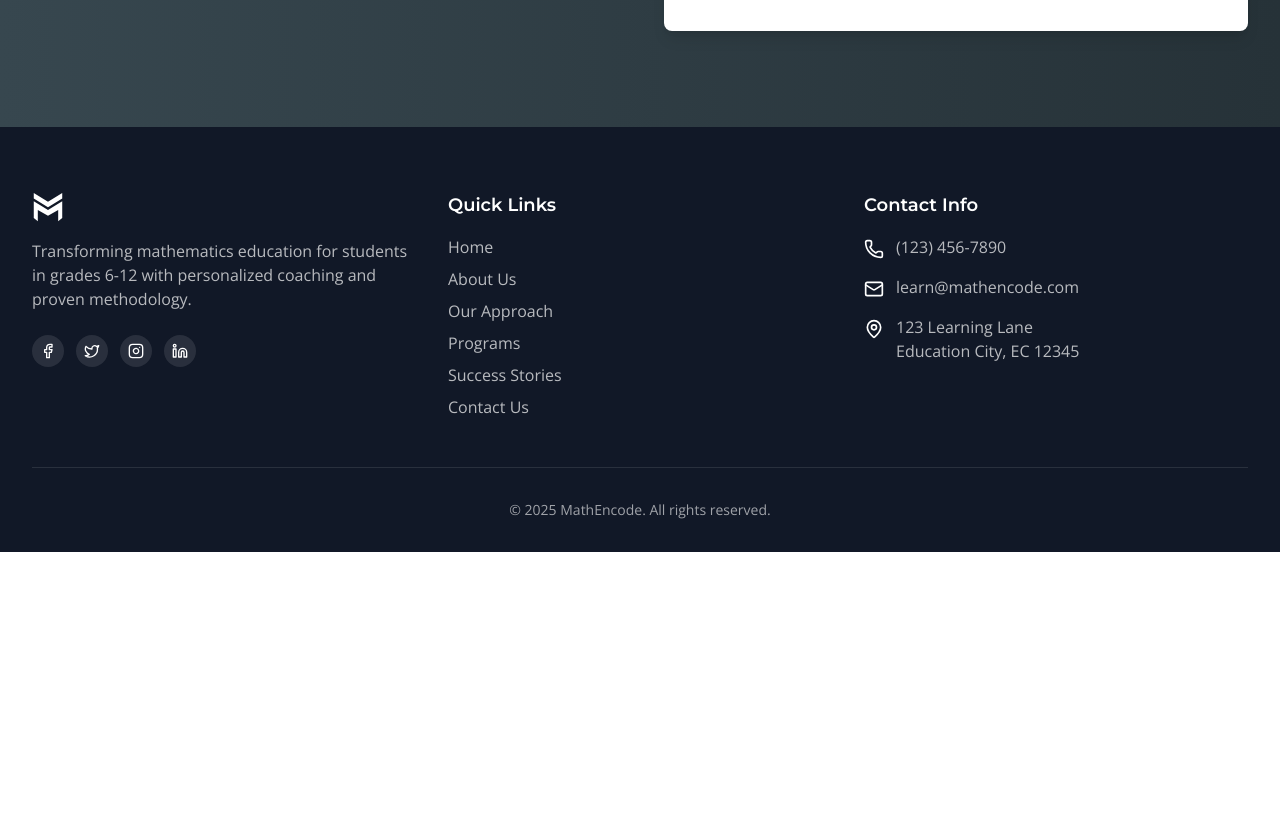
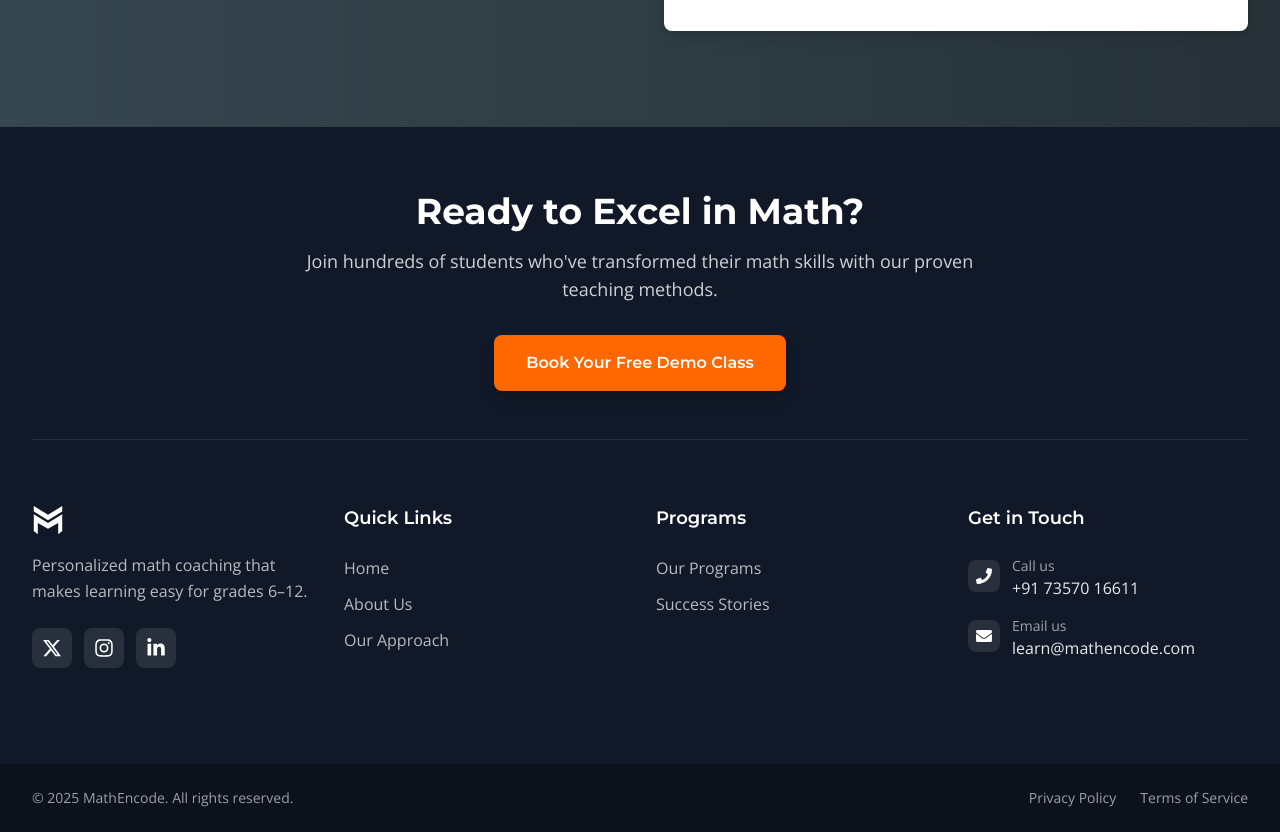
Before and after one commit to chahatkesh/mathencode, a React (Vite) app: page / in a window 1280 px wide. Shown: the part 5381-6213 px from the top of the page. Before the commit the page ends 5933 px from the top, so only its background shows below. Built offline with nearby package versions, Linux system fonts and the light colour scheme.

Commit message:
Refactor components to enhance demo booking functionality; update title in index.html and add react-icons for improved UI

```diff
--- a/index.html
+++ b/index.html
@@ -4,7 +4,7 @@
     <meta charset="UTF-8" />
     <link rel="icon" type="image/svg+xml" href="/favicon.svg" />
     <meta name="viewport" content="width=device-width, initial-scale=1.0" />
-    <title>MathEncode by Chirag Dang</title>
+    <title>MathEncode</title>
   </head>
   <body>
     <div id="root"></div>
--- a/package.json
+++ b/package.json
@@ -13,6 +13,7 @@
     "lucide-react": "^0.483.0",
     "react": "^18.2.0",
     "react-dom": "^18.2.0",
+    "react-icons": "^5.5.0",
     "react-router-dom": "^6.15.0"
   },
   "devDependencies": {
--- a/src/components/Testimonial.jsx
+++ b/src/components/Testimonial.jsx
@@ -1,7 +1,7 @@
 import React, { useState } from "react";
 import { Play } from "lucide-react";
 
-const Testimonial = () => {
+const Testimonial = ({ onBookDemo }) => {
   const [playingVideo, setPlayingVideo] = useState(null);
 
   // Handle video play
@@ -141,7 +141,7 @@ const Testimonial = () => {
           <p className="text-dark/80 mb-6">
             Ready to be our next success story? Join hundreds of students who've transformed their math skills with us.
           </p>
-          <button className="btn-primary">Start Your Math Journey Today</button>
+          <button onClick={onBookDemo} className="btn-primary">Start Your Math Journey Today</button>
         </div>
       </div>
     </section>
--- a/src/layout/Footer.jsx
+++ b/src/layout/Footer.jsx
@@ -1,13 +1,12 @@
 import React from "react";
 import {
-  Phone,
-  Mail,
-  MapPin,
-  Facebook,
-  Twitter,
-  Instagram,
-  Linkedin,
-} from "lucide-react";
+  FaPhone,
+  FaEnvelope,
+  FaMapMarkerAlt,
+  FaInstagram,
+  FaLinkedinIn,
+} from "react-icons/fa";
+import { FaXTwitter } from "react-icons/fa6";
 
 const Footer = () => {
   // Smooth scroll function
@@ -22,127 +21,167 @@ const Footer = () => {
     }
   };
 
+  // Function to trigger demo booking
+  const handleBookDemo = () => {
+    window.dispatchEvent(new CustomEvent('openDemoPopup'));
+  };
+
   return (
-    <footer className="bg-dark text-white pt-16 pb-8">
+    <footer className="bg-dark text-white">
+      {/* Main Footer Content */}
+      <div className="pt-16 pb-12">
         <div className="container-custom">
-        <div className="grid grid-cols-1 md:grid-cols-3 gap-8 mb-12">
-          <div>
-            <div className="mb-4">
-              <span className="font-montserrat font-bold text-2xl">
-                <img src="/logo_white.svg" alt="Logo" className="h-8 mr-2" />
-              </span>
+          {/* Top Section - CTA */}
+          <div className="text-center mb-16 pb-12 border-b border-white/10">
+            <h2 className="text-3xl md:text-4xl font-bold font-montserrat mb-4">
+              Ready to Excel in Math?
+            </h2>
+            <p className="text-white/80 text-lg mb-8 max-w-2xl mx-auto">
+              Join hundreds of students who've transformed their math skills with our proven teaching methods.
+            </p>
+            <button
+              onClick={handleBookDemo}
+              className="bg-secondary hover:bg-secondary/90 text-white font-montserrat font-semibold py-4 px-8 rounded-lg transition-all duration-300 shadow-lg hover:shadow-xl">
+              Book Your Free Demo Class
+            </button>
           </div>
-            <p className="text-white/70 mb-6">
-              Transforming mathematics education for students in grades 6-12
-              with personalized coaching and proven methodology.
+
+          {/* Middle Section - 4 Column Layout */}
+          <div className="grid grid-cols-1 md:grid-cols-2 lg:grid-cols-4 gap-8 mb-12">
+            {/* Company Info */}
+            <div className="lg:col-span-1">
+              <div className="mb-6">
+                <img src="/logo_white.svg" alt="MathEncode" className="h-8 mb-4" />
+                <p className="text-white/70 leading-relaxed">
+                  Personalized math coaching that makes learning easy for grades 6–12.
                 </p>
+              </div>
               <div className="flex space-x-3">
                 <a
                   href="#"
-                className="w-8 h-8 bg-white/10 rounded-full flex items-center justify-center hover:bg-primary transition-colors">
-                <Facebook className="w-4 h-4" />
+                  className="w-10 h-10 bg-white/10 rounded-lg flex items-center justify-center hover:bg-primary transition-colors group">
+                  <FaXTwitter className="w-5 h-5 group-hover:scale-110 transition-transform" />
                 </a>
                 <a
                   href="#"
-                className="w-8 h-8 bg-white/10 rounded-full flex items-center justify-center hover:bg-primary transition-colors">
-                <Twitter className="w-4 h-4" />
+                  className="w-10 h-10 bg-white/10 rounded-lg flex items-center justify-center hover:bg-primary transition-colors group">
+                  <FaInstagram className="w-5 h-5 group-hover:scale-110 transition-transform" />
                 </a>
                 <a
                   href="#"
-                className="w-8 h-8 bg-white/10 rounded-full flex items-center justify-center hover:bg-primary transition-colors">
-                <Instagram className="w-4 h-4" />
-              </a>
-              <a
-                href="#"
-                className="w-8 h-8 bg-white/10 rounded-full flex items-center justify-center hover:bg-primary transition-colors">
-                <Linkedin className="w-4 h-4" />
+                  className="w-10 h-10 bg-white/10 rounded-lg flex items-center justify-center hover:bg-primary transition-colors group">
+                  <FaLinkedinIn className="w-5 h-5 group-hover:scale-110 transition-transform" />
                 </a>
               </div>
             </div>
 
+            {/* Quick Links - Column 1 */}
             <div>
-            <h3 className="font-montserrat font-semibold text-lg mb-4">
+              <h3 className="font-montserrat font-semibold text-lg mb-6 text-white">
                 Quick Links
               </h3>
-            <ul className="space-y-2">
+              <ul className="space-y-3">
                 <li>
                   <a
                     onClick={(e) => scrollToSection(e, "hero")}
-                  className="text-white/70 hover:text-white cursor-pointer transition-colors">
+                    className="text-white/70 hover:text-white cursor-pointer transition-colors flex items-center group">
                     Home
                   </a>
                 </li>
                 <li>
                   <a
                     onClick={(e) => scrollToSection(e, "founder")}
-                  className="text-white/70 hover:text-white cursor-pointer transition-colors">
+                    className="text-white/70 hover:text-white cursor-pointer transition-colors flex items-center group">
                     About Us
                   </a>
                 </li>
                 <li>
                   <a
                     onClick={(e) => scrollToSection(e, "approach")}
-                  className="text-white/70 hover:text-white cursor-pointer transition-colors">
+                    className="text-white/70 hover:text-white cursor-pointer transition-colors flex items-center group">
                     Our Approach
                   </a>
                 </li>
+              </ul>
+            </div>
+
+            {/* Quick Links - Column 2 */}
+            <div>
+              <h3 className="font-montserrat font-semibold text-lg mb-6 text-white">
+                Programs
+              </h3>
+              <ul className="space-y-3">
                 <li>
                   <a
                     onClick={(e) => scrollToSection(e, "courses")}
-                  className="text-white/70 hover:text-white cursor-pointer transition-colors">
-                  Programs
+                    className="text-white/70 hover:text-white cursor-pointer transition-colors flex items-center group">
+                    Our Programs
                   </a>
                 </li>
                 <li>
                   <a
                     onClick={(e) => scrollToSection(e, "testimonials")}
-                  className="text-white/70 hover:text-white cursor-pointer transition-colors">
+                    className="text-white/70 hover:text-white cursor-pointer transition-colors flex items-center group">
                     Success Stories
-                </a>
-              </li>
-              <li>
-                <a
-                  onClick={(e) => scrollToSection(e, "join")}
-                  className="text-white/70 hover:text-white cursor-pointer transition-colors">
-                  Contact Us
                   </a>
                 </li>
               </ul>
             </div>
 
+            {/* Contact Info */}
             <div>
-            <h3 className="font-montserrat font-semibold text-lg mb-4">
-              Contact Info
+              <h3 className="font-montserrat font-semibold text-lg mb-6 text-white">
+                Get in Touch
               </h3>
               <ul className="space-y-4">
-              <li className="flex items-start">
-                <div className="mr-3 mt-1">
-                  <Phone className="w-5 h-5 text-white" />
+                <li className="flex items-start group">
+                  <div className="mr-3 mt-1 p-2 bg-white/10 rounded-lg group-hover:bg-primary transition-colors">
+                    <FaPhone className="w-4 h-4 text-white" />
                   </div>
-                <span className="text-white/70">(123) 456-7890</span>
+                  <div>
+                    <p className="text-white/60 text-sm">Call us</p>
+                    <a
+                      href="tel:+917357016611"
+                      className="text-white/90 hover:text-white transition-colors">
+                      +91 73570 16611
+                    </a>
+                  </div>
                 </li>
-              <li className="flex items-start">
-                <div className="mr-3 mt-1">
-                  <Mail className="w-5 h-5 text-white" />
+                <li className="flex items-start group">
+                  <div className="mr-3 mt-1 p-2 bg-white/10 rounded-lg group-hover:bg-primary transition-colors">
+                    <FaEnvelope className="w-4 h-4 text-white" />
                   </div>
-                <span className="text-white/70">learn@mathencode.com</span>
-              </li>
-              <li className="flex items-start">
-                <div className="mr-3 mt-1">
-                  <MapPin className="w-5 h-5 text-white" />
+                  <div>
+                    <p className="text-white/60 text-sm">Email us</p>
+                    <a
+                      href="mailto:learn@mathencode.com"
+                      className="text-white/90 hover:text-white transition-colors">
+                      learn@mathencode.com
+                    </a>
                   </div>
-                <span className="text-white/70">
-                  123 Learning Lane
-                  <br />
-                  Education City, EC 12345
-                </span>
                 </li>
               </ul>
             </div>
           </div>
+        </div>
+      </div>
 
-        <div className="pt-8 border-t border-white/10 text-center text-white/60 text-sm">
-          <p>© {new Date().getFullYear()} MathEncode. All rights reserved.</p>
+      {/* Bottom Section - Copyright */}
+      <div className="bg-black/30 py-6">
+        <div className="container-custom">
+          <div className="flex flex-col md:flex-row justify-between items-center">
+            <p className="text-white/60 text-sm mb-4 md:mb-0">
+              © {new Date().getFullYear()} MathEncode. All rights reserved.
+            </p>
+            <div className="flex space-x-6 text-sm">
+              <a href="#" className="text-white/60 hover:text-white transition-colors">
+                Privacy Policy
+              </a>
+              <a href="#" className="text-white/60 hover:text-white transition-colors">
+                Terms of Service
+              </a>
+            </div>
+          </div>
         </div>
       </div>
     </footer>
--- a/src/layout/Navbar.jsx
+++ b/src/layout/Navbar.jsx
@@ -68,7 +68,11 @@ const Navbar = () => {
     }
   };
 
-  // Navigation items array for easy management
+  // Function to trigger demo booking
+  const handleBookDemo = () => {
+    // Dispatch custom event that ContactFormPopup can listen to
+    window.dispatchEvent(new CustomEvent('openDemoPopup'));
+  };
   const navItems = [
     { id: "hero", label: "Home" },
     { id: "about", label: "About Us" },
@@ -113,7 +117,7 @@ const Navbar = () => {
 
         {/* CTA Button */}
         <button
-          onClick={() => scrollToSection("join")}
+          onClick={handleBookDemo}
           className="hidden md:block btn-primary">
           Book Free Class
         </button>
@@ -144,7 +148,7 @@ const Navbar = () => {
               </button>
             ))}
             <button
-              onClick={() => scrollToSection("join")}
+              onClick={handleBookDemo}
               className="btn-primary text-center mt-2">
               Book Free Class
             </button>
--- a/src/pages/Home.jsx
+++ b/src/pages/Home.jsx
@@ -1,4 +1,4 @@
-import React, { useState } from "react";
+import React, { useState, useEffect } from "react";
 import Hero from "../components/Hero";
 import Testimonial from "../components/Testimonial";
 import ContactForm from "../components/ContactForm";
@@ -14,13 +14,26 @@ const Home = () => {
     setIsPopupOpen(true);
   };
 
+  // Listen for custom event from Navbar
+  useEffect(() => {
+    const handleOpenDemoPopup = () => {
+      openPopup();
+    };
+
+    window.addEventListener('openDemoPopup', handleOpenDemoPopup);
+
+    return () => {
+      window.removeEventListener('openDemoPopup', handleOpenDemoPopup);
+    };
+  }, []);
+
   return (
     <div>
       <Hero onBookDemo={openPopup} />
       <Founder />
       <UniqueApproach />
       <Courses />
-      <Testimonial />
+      <Testimonial onBookDemo={openPopup} />
       <ContactForm />
       <ContactFormPopup isOpen={isPopupOpen} setIsOpen={setIsPopupOpen} />
     </div>
```
Also changed, not shown: 1 other file (tests, documents, lock files or other folders). Lines whose indentation alone changed are shown as unchanged.
